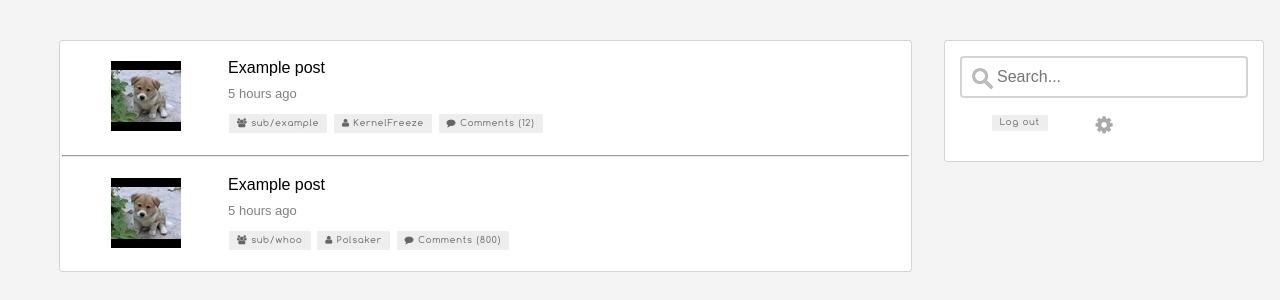
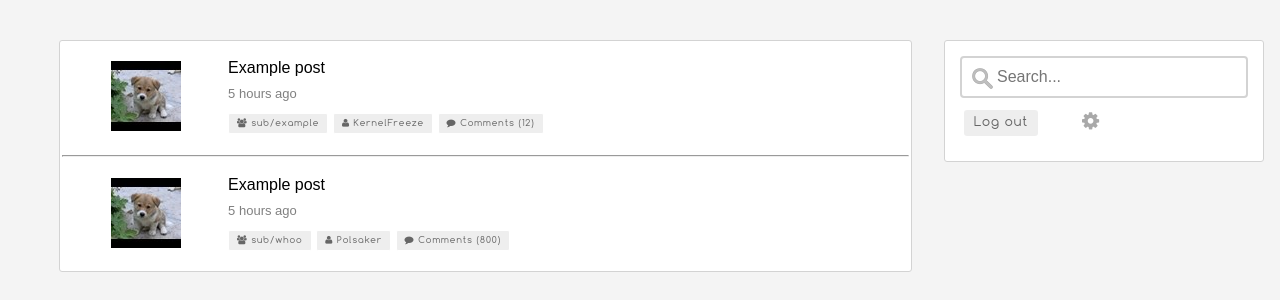
Before and after one commit to Phuks-co/throat, a Flask app: page / in a window 1280 px wide. Shown: the part 120-420 px from the top of the page. Run offline with Flask 2, Linux system fonts and the light colour scheme; the visitor is signed in with stand-in values (Sample User, id 1).

Commit message:
Better presentation of sidebar

```diff
--- a/static/css/style.css
+++ b/static/css/style.css
@@ -214,7 +214,7 @@
   color: darkgray;
   text-decoration: none;
   font-size: 20px;
-  vertical-align: sub;
+  vertical-align: middle;
   vertical-align: -webkit-baseline-middle;
 }
 .side .buttons {
@@ -223,7 +223,8 @@
 .side .buttons div {
   height: 2.5em;
   overflow: hidden;
-  line-height: 1.5em;
+  line-height: 1em;
+  text-align: left;
 }
 /*
   Navigation bar
@@ -324,7 +325,7 @@
   letter-spacing: 1px;
   font-size: 12px;
   font-size: 1vmax;
-  padding: 8px 10px;
+  padding: 6px 10px;
   border-radius: 5px;
   -moz-border-radius: 5px;
   -webkit-border-radius: 5px;
--- a/templates/layout.html
+++ b/templates/layout.html
@@ -47,7 +47,7 @@
           <div class="col-5">
              <form method="POST" action="{{ url_for('do_logout') }}">
                  {{ logoutform.csrf_token }}
-                 <button type="submit" class="btn small">Log out</button>
+                 <button type="submit" class="btn">Log out</button>
              </form>
           </div>
           <div class="col-2">
```
